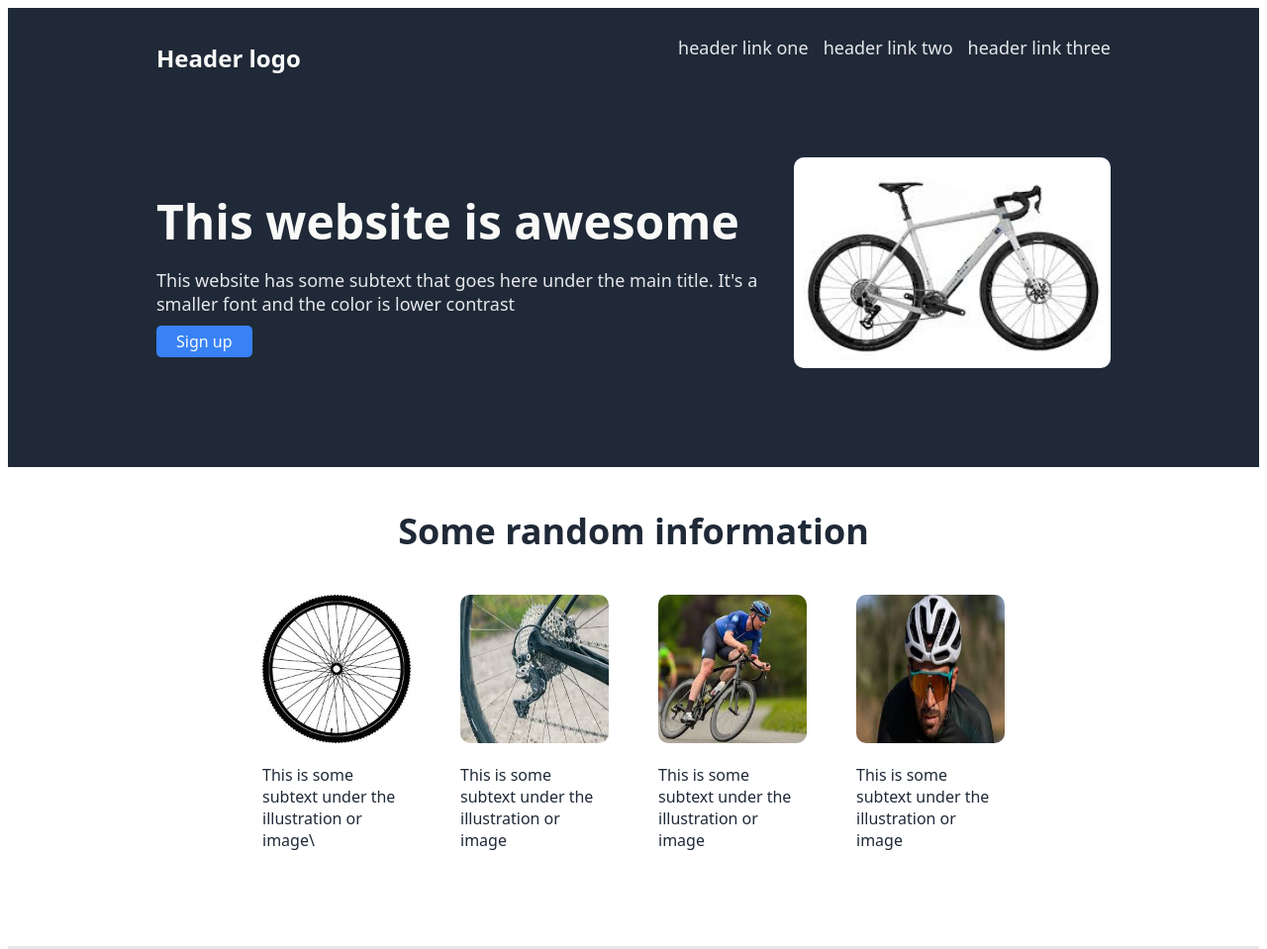
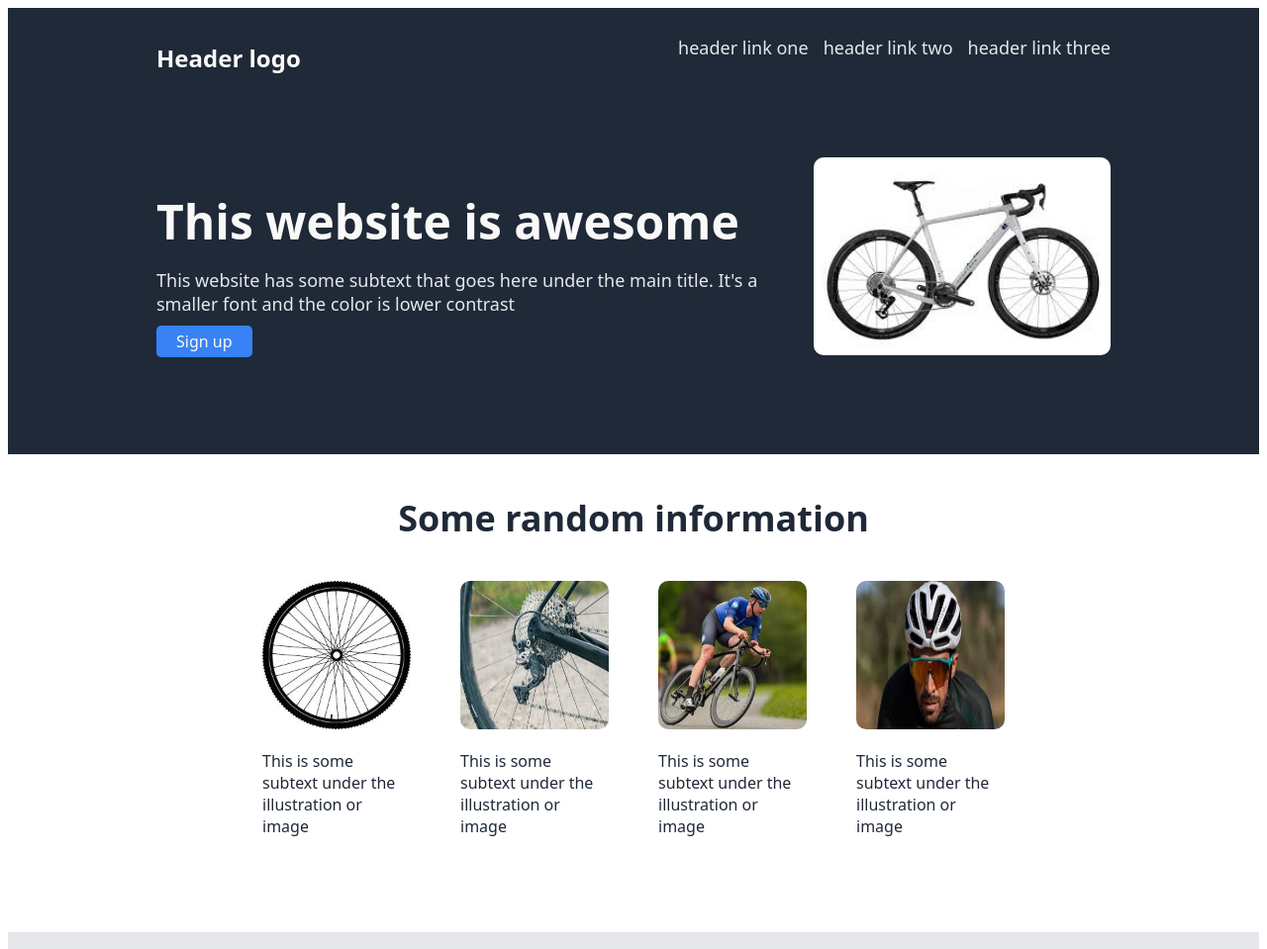
Before and after one commit to jdfawbs/odin_landing, a plain HTML site: page index.html in a window 1280 px wide. Shown: the top 959 px of the page at 99% size. Drawn offline with Linux system fonts and the light colour scheme.

Commit message:
Adjust how the page responds to resizing - add flex wrap and some extyra margins

```diff
--- a/index.html
+++ b/index.html
@@ -34,7 +34,7 @@
                     <img src="img/wheel.jpeg" alt="A bike wheel"
                         height="150" width="150">
                     <p class="info_text">This is some subtext under the
-                        illustration or image\
+                        illustration or image
                     </p>
                 </div>
                 <div class="link2">
--- a/styles.css
+++ b/styles.css
@@ -33,11 +33,15 @@
     padding-right: 150px;
     padding-top: 50px;
     padding-bottom: 100px;
-    gap: 20px
+    gap: 20px;
 
 }
 .intro_img {
     width: 500px;
+    max-height: 200px;
+    max-width: 300px;
+    align-self: center;
+
 }
 .subtitle, .links {
     color: #E5E7EB;
@@ -80,6 +84,7 @@
     justify-items: center;
     gap: 50px;
     padding-bottom: 80px;
+    flex-wrap: wrap;
 }
 img {
     border: 10px;
@@ -151,6 +156,7 @@ img {
     border-color: #F9FAF8;
     border-radius: 5px;
     align-self: center;
+    margin: 20px;
 }
 
 .footer {
```
